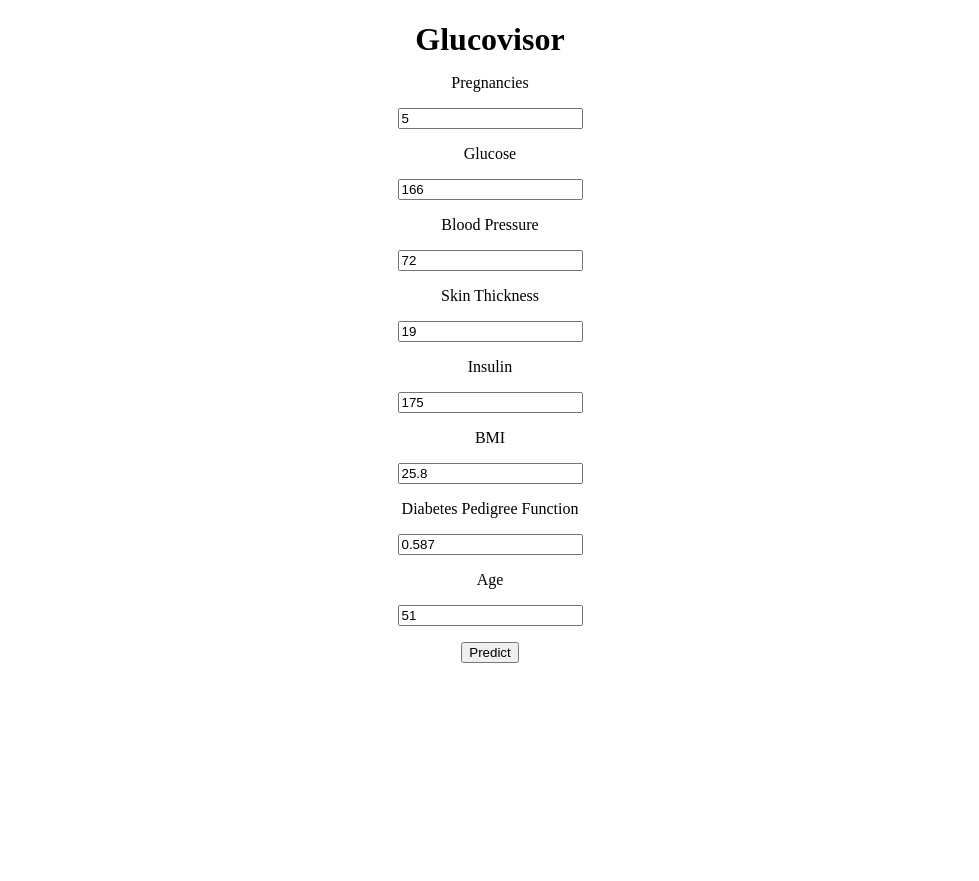
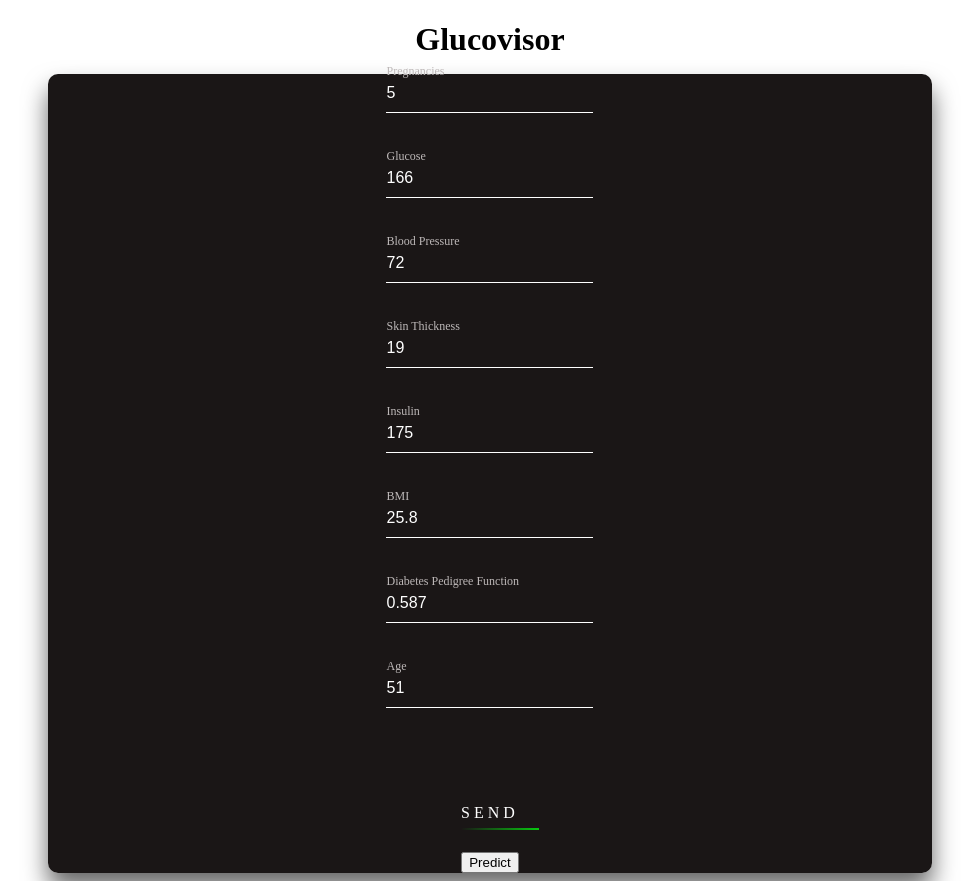
Before and after one commit to Hardvan/Glucovisor, a Flask app: page / in a window 1280 px wide. Shown: the whole page, without its empty margins (150-1129 px from the left). Before the commit the page ends 663 px from the top, so only its background shows below. Run offline with Flask 3, Linux system fonts and the light colour scheme; parts of the project's set-up code (start-up, migrations or seed data) failed here and were passed over.

Commit message:
Add style for input form

```diff
--- a/static/css/index.css
+++ b/static/css/index.css
@@ -39,3 +39,99 @@
   font-weight: 700;
   margin-bottom: 1rem;
 }
+
+.input-form {
+  display: flex;
+  flex-direction: column;
+  align-items: center;
+  justify-content: center;
+  gap: 1rem;
+  max-width: 70%;
+  margin: 0 auto;
+  background: rgba(24, 20, 20, 0.987);
+  box-sizing: border-box;
+  box-shadow: 0 15px 25px rgba(0, 0, 0, 0.6);
+  border-radius: 10px;
+}
+
+.input-form .user-box {
+  position: relative;
+}
+
+.input-form .user-box input {
+  width: 100%;
+  padding: 10px 0;
+  font-size: 16px;
+  color: #fff;
+  margin-bottom: 30px;
+  border: none;
+  border-bottom: 1px solid #fff;
+  outline: none;
+  background: transparent;
+}
+
+.input-form .user-box label {
+  position: absolute;
+  top: 0;
+  left: 0;
+  padding: 10px 0;
+  font-size: 16px;
+  color: #fff;
+  pointer-events: none;
+  transition: 0.5s;
+}
+
+.input-form .user-box input:focus ~ label,
+.input-form .user-box input:valid ~ label {
+  top: -20px;
+  left: 0;
+  color: #bdb8b8;
+  font-size: 12px;
+}
+
+.input-form form a {
+  position: relative;
+  display: inline-block;
+  padding: 10px 20px;
+  color: #ffffff;
+  font-size: 16px;
+  text-decoration: none;
+  text-transform: uppercase;
+  overflow: hidden;
+  transition: 0.5s;
+  margin-top: 40px;
+  letter-spacing: 4px;
+}
+
+.input-form a:hover {
+  background: #03f40f;
+  color: #fff;
+  border-radius: 5px;
+  box-shadow: 0 0 5px #03f40f, 0 0 25px #03f40f, 0 0 50px #03f40f,
+    0 0 100px #03f40f;
+}
+
+.input-form a span {
+  position: absolute;
+  display: block;
+}
+
+@keyframes btn-anim1 {
+  0% {
+    left: -100%;
+  }
+
+  50%,
+  100% {
+    left: 100%;
+  }
+}
+
+.input-form a span:nth-child(1) {
+  bottom: 2px;
+  left: -100%;
+  width: 100%;
+  height: 2px;
+  background: linear-gradient(90deg, transparent, #03f40f);
+  animation: btn-anim1 2s linear infinite;
+}
--- a/templates/index.html
+++ b/templates/index.html
@@ -19,7 +19,7 @@
     <div class="input-form">
       <form action="{{ url_for('predict') }}" method="POST">
         <!-- Pregnancies -->
-        <label for="pregnancies">Pregnancies</label>
+        <div class="user-box">
           <input
             type="number"
             name="pregnancies"
@@ -27,13 +27,23 @@
             value="5"
             required
           />
+          <label for="pregnancies">Pregnancies</label>
+        </div>
 
         <!-- Glucose -->
+        <div class="user-box">
+          <input
+            type="number"
+            name="glucose"
+            id="glucose"
+            value="166"
+            required
+          />
           <label for="glucose">Glucose</label>
-        <input type="number" name="glucose" id="glucose" value="166" required />
+        </div>
 
         <!-- Blood Pressure -->
-        <label for="blood-pressure">Blood Pressure</label>
+        <div class="user-box">
           <input
             type="number"
             name="blood-pressure"
@@ -41,9 +51,11 @@
             value="72"
             required
           />
+          <label for="blood-pressure">Blood Pressure</label>
+        </div>
 
         <!-- Skin Thickness -->
-        <label for="skin-thickness">Skin Thickness</label>
+        <div class="user-box">
           <input
             type="number"
             name="skin-thickness"
@@ -51,19 +63,29 @@
             value="19"
             required
           />
+          <label for="skin-thickness">Skin Thickness</label>
+        </div>
 
         <!-- Insulin -->
+        <div class="user-box">
+          <input
+            type="number"
+            name="insulin"
+            id="insulin"
+            value="175"
+            required
+          />
           <label for="insulin">Insulin</label>
-        <input type="number" name="insulin" id="insulin" value="175" required />
+        </div>
 
         <!-- BMI -->
+        <div class="user-box">
+          <input type="number" name="bmi" id="bmi" value="25.8" required />
           <label for="bmi">BMI</label>
-        <input type="number" name="bmi" id="bmi" value="25.8" required />
+        </div>
 
         <!-- Diabetes Pedigree Function -->
-        <label for="diabetes-pedigree-function"
-          >Diabetes Pedigree Function</label
-        >
+        <div class="user-box">
           <input
             type="number"
             name="diabetes-pedigree-function"
@@ -71,13 +93,27 @@
             value="0.587"
             required
           />
+          <label for="diabetes-pedigree-function"
+            >Diabetes Pedigree Function</label
+          >
+        </div>
 
         <!-- Age -->
+        <div class="user-box">
+          <input type="number" name="age" id="age" value="51" required />
           <label for="age">Age</label>
-        <input type="number" name="age" id="age" value="51" required />
+        </div>
+
+        <!-- New Submit Button -->
+        <center>
+          <a href="#">
+            SEND
+            <span></span>
+          </a>
+        </center>
 
         <!-- Submit Button -->
-        <input type="submit" value="Predict" />
+        <input type="submit" value="Predict" class="submit-button" />
       </form>
     </div>
 
```
Lines whose indentation alone changed are shown as unchanged.
